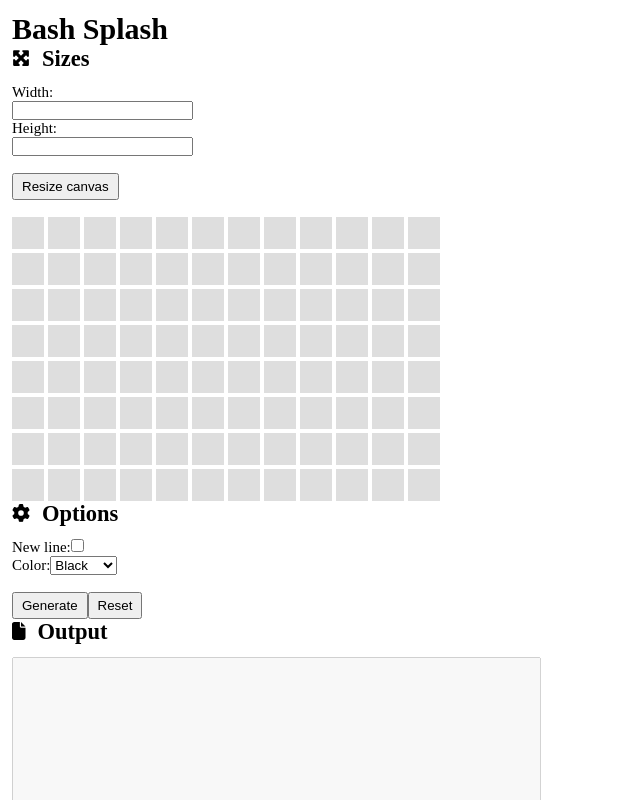
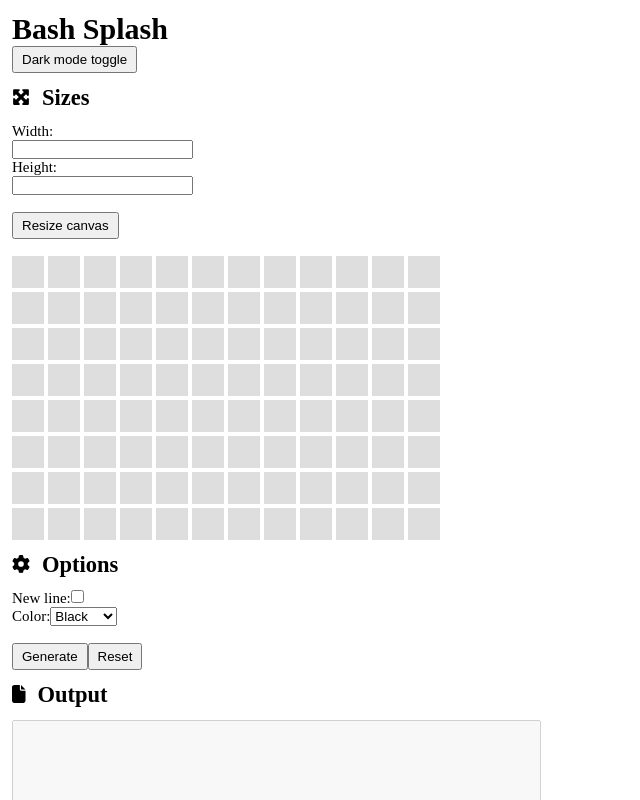
Before and after one commit to saintabomination/bash-splash, a React (Create React App) app: page / in a window 1280 px wide. Shown: the top 800 px of the page, without its empty margins (0-640 px from the left). Built offline with nearby package versions, Linux system fonts and the light colour scheme.

Commit message:
Toggling dark mode functionality

```diff
--- a/src/App.tsx
+++ b/src/App.tsx
@@ -5,6 +5,7 @@
 import Icon from './components/Icon';
 import Button from './components/Button';
 import { generateBoardBase, resetBoard } from './redux/slices/boardSlice';
+import { toggleDarkMode } from './redux/slices/uiSlice';
 import { generateScript } from './functions/generateScript';
 
 import type { FormEvent } from 'react';
@@ -18,6 +19,7 @@
   const colorRef = useRef<HTMLSelectElement | null>(null);
   const outputRef = useRef<HTMLTextAreaElement | null>(null);
   const { tiles } = useSelector((state: RootState) => state.board);
+  const { darkModeActive } = useSelector((state: RootState) => state.ui);
   const dispatch = useDispatch();
 
   useEffect(() => {
@@ -26,6 +28,10 @@
       height: 8,
     }));
   }, [dispatch]);
+
+  const handleDarkModeToggle = () => {
+    dispatch(toggleDarkMode());
+  }
 
   const handleResize = (e: FormEvent) => {
     e.preventDefault();
@@ -55,8 +61,9 @@
   }
 
   return (
-    <>
+    <div className={`main-wrap${darkModeActive ? ' dark' : ''}`}>
       <h1>Bash Splash</h1>
+      <Button handler={handleDarkModeToggle} text="Dark mode toggle" />
       <h2 className="icon-title">
         <Icon name="maximize" type="fas" size={0.8} />
         Sizes
@@ -102,7 +109,7 @@
         ref={outputRef}
       ></textarea><br />
       <Button handler={handleClipboard} text="Copy to clipboard" />
-    </>
+    </div>
   );
 }
 
--- /dev/null
+++ b/src/redux/slices/uiSlice.ts
@@ -0,0 +1,22 @@
+import { createSlice } from '@reduxjs/toolkit';
+
+interface InitialStateDefaultObject {
+  darkModeActive: boolean;
+}
+
+const INITIAL_STATE: InitialStateDefaultObject = {
+  darkModeActive: false,
+};
+
+const uiSlice = createSlice({
+  name: 'ui',
+  initialState: INITIAL_STATE,
+  reducers: {
+    toggleDarkMode: (state) => {
+      state.darkModeActive = !state.darkModeActive;
+    },
+  },
+});
+
+export const { toggleDarkMode } = uiSlice.actions;
+export default uiSlice.reducer;
--- a/src/redux/store.ts
+++ b/src/redux/store.ts
@@ -1,10 +1,12 @@
 import { configureStore } from '@reduxjs/toolkit';
 
 import boardReducer from './slices/boardSlice';
+import uiReducer from './slices/uiSlice';
 
 const store = configureStore({
   reducer: {
     board: boardReducer,
+    ui: uiReducer,
   },
 });
 
--- a/src/styles/main.scss
+++ b/src/styles/main.scss
@@ -16,6 +16,6 @@
 .icon-title {
   display: flex;
   align-items: center;
-  margin-bottom: 1.2rem;
+  margin: 1.2rem 0;
   gap: 1.2rem;
 }
```
